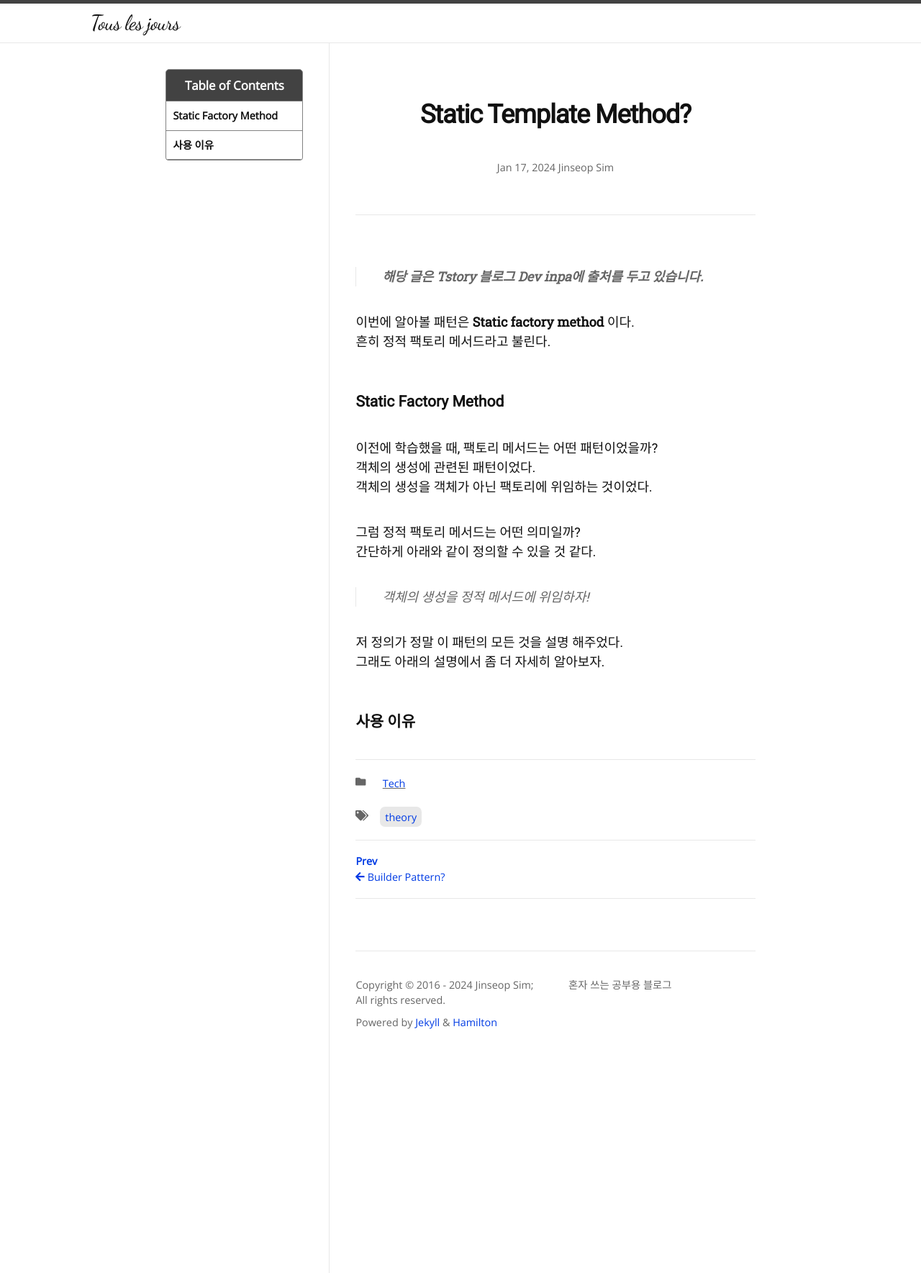
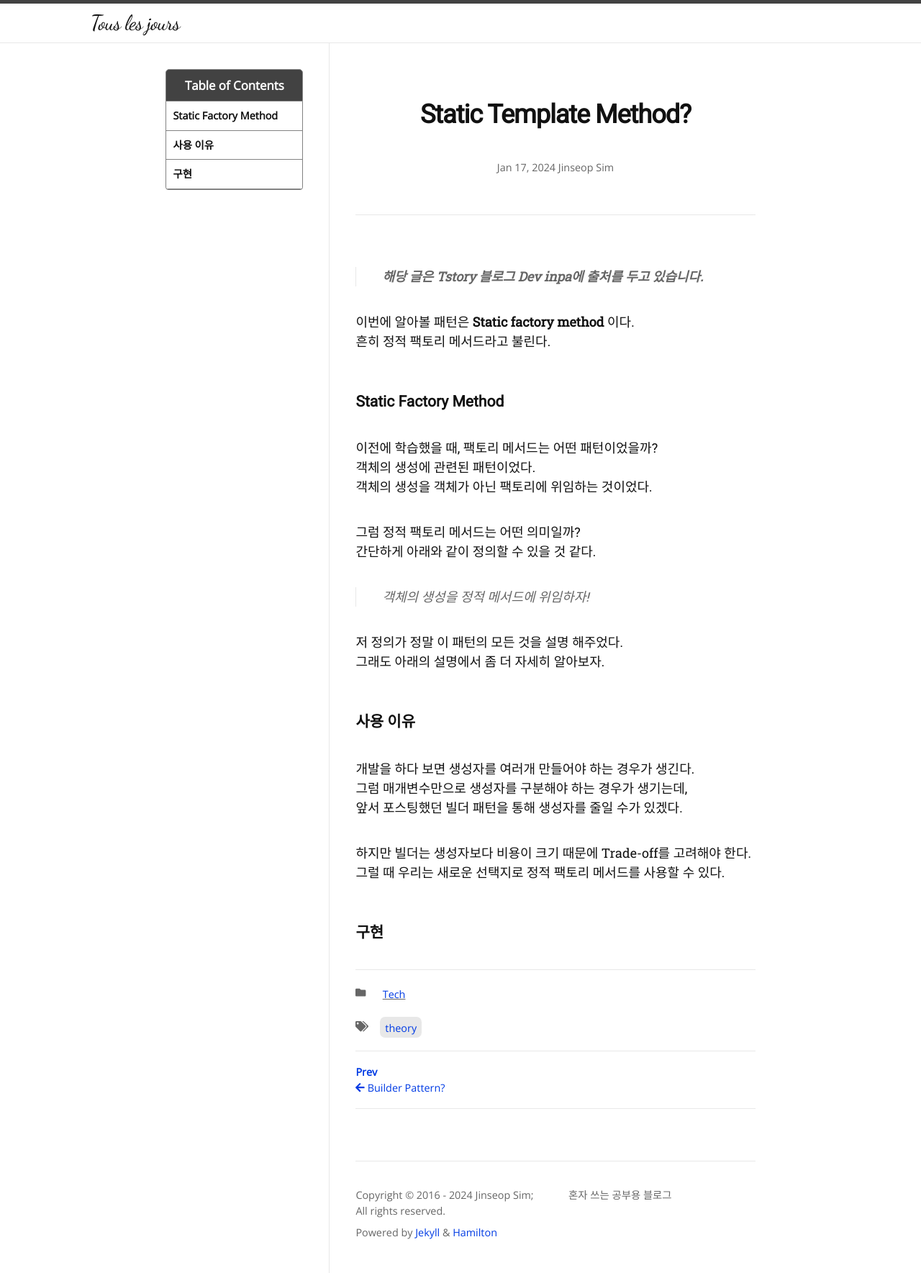
Before and after one commit to Jinseop-Sim/Jinseop-Sim.github.io, a Jekyll site: the page built from _posts/2024-01-17-static-template-method.md, in a window 1280 px wide. Shown: the whole page at 72% size. Built offline with Jekyll 4.4.1, drawn with Linux system fonts in a browser that asks for light colours; nearby versions of some CDN libraries; some web fonts are replaced.

Commit message:
글 수정

```diff
--- a/_posts/2024-01-17-static-template-method.md
+++ b/_posts/2024-01-17-static-template-method.md
@@ -26,3 +26,11 @@ toc: true
 그래도 아래의 설명에서 좀 더 자세히 알아보자.
 
 ### 사용 이유
+개발을 하다 보면 생성자를 여러개 만들어야 하는 경우가 생긴다.
+그럼 매개변수만으로 생성자를 구분해야 하는 경우가 생기는데,
+앞서 포스팅했던 빌더 패턴을 통해 생성자를 줄일 수가 있겠다.
+
+하지만 빌더는 생성자보다 비용이 크기 때문에 Trade-off를 고려해야 한다.
+그럴 때 우리는 새로운 선택지로 정적 팩토리 메서드를 사용할 수 있다.
+
+### 구현
```
